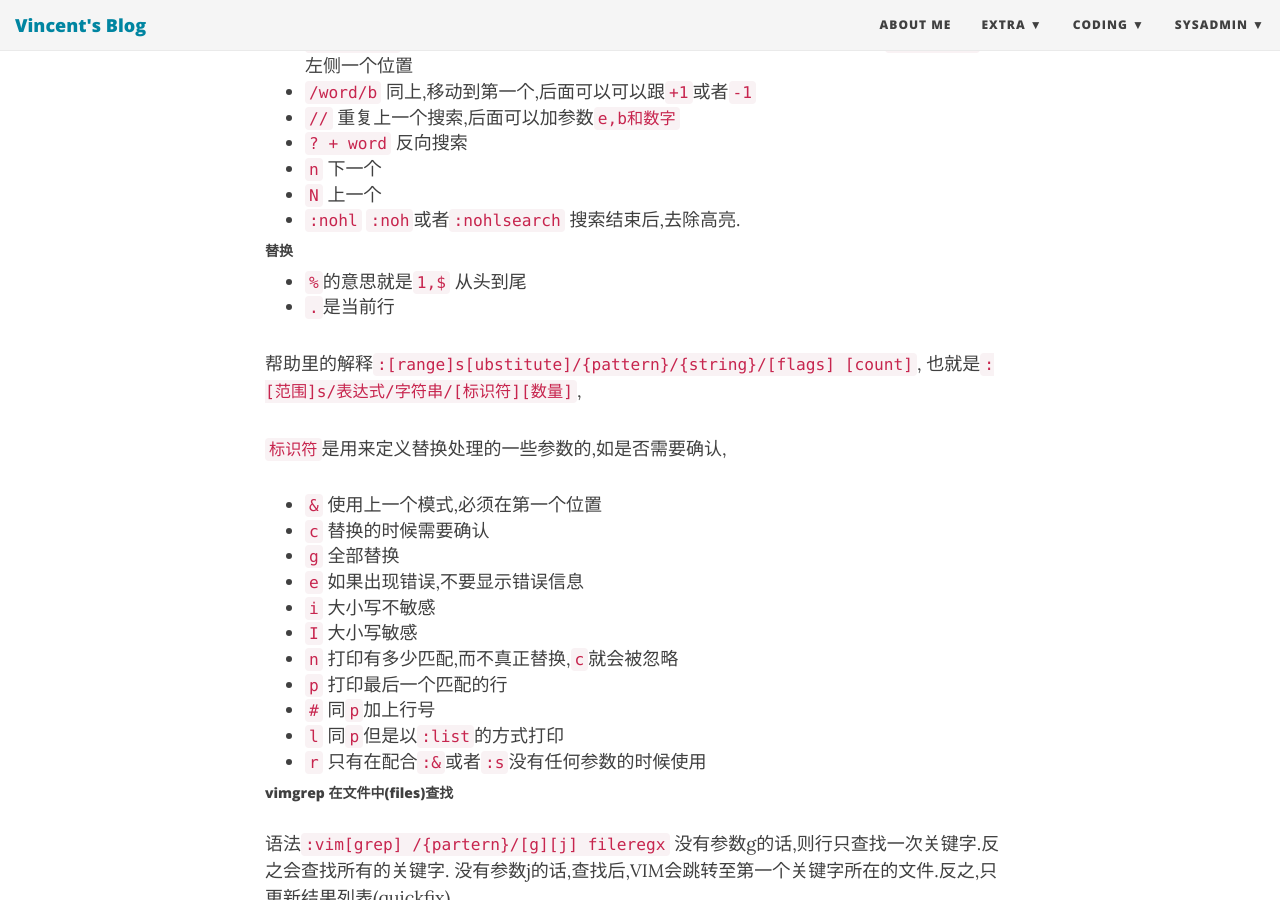
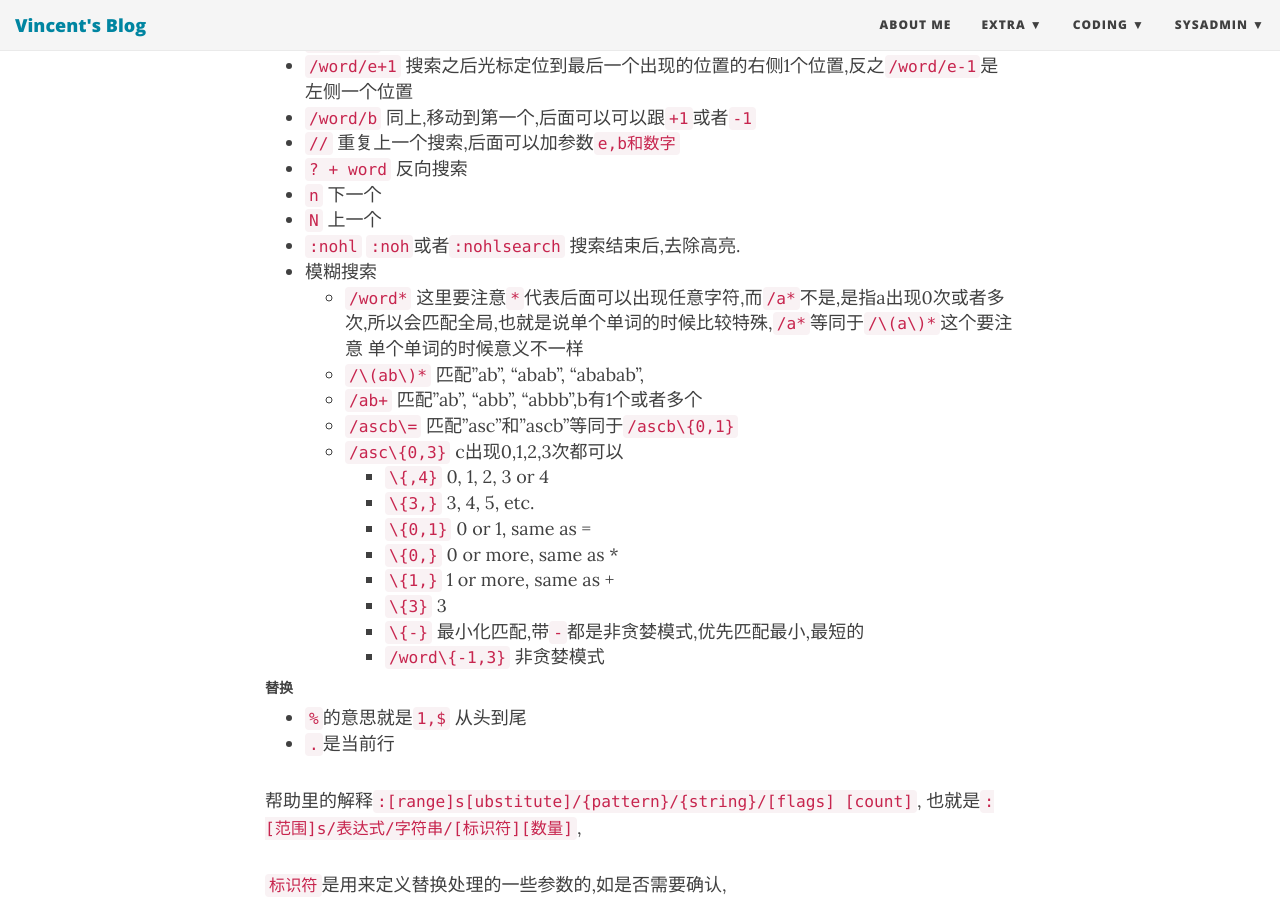
Before and after one commit to rainytooo/rainytooo.github.io, a Jekyll site: the page built from _posts/2017/05/2017-05-24-vim-shortcut-and-commands.md, in a window 1280 px wide and 900 px high, scrolled down 5457 px. Built offline with Jekyll 4.4.1, drawn with Linux system fonts in a browser that asks for light colours; nearby versions of some CDN libraries; comment, search, counter and statistics services are not loaded; some of the changed text lies outside the part shown.

Commit message:
2017年 5月27日 星期六 18时50分08秒 CST

```diff
--- a/_posts/2017/05/2017-05-24-vim-shortcut-and-commands.md
+++ b/_posts/2017/05/2017-05-24-vim-shortcut-and-commands.md
@@ -35,6 +35,7 @@
 * 13.查看环境变量设置等等
 * 14.标记
 * 15.执行shell命令
+* 16.关于动作的影响
 
 
 ### 1.编辑
@@ -173,9 +174,6 @@
 关于指令和作用以及对结果的处理
 
 
-
-
-
 字符匹配
 
 * `.`                   匹配任意一个字符
@@ -233,6 +231,20 @@
 * `n`                                   下一个
 * `N`                                   上一个
 * `:nohl` `:noh`或者`:nohlsearch`       搜索结束后,去除高亮.
+* 模糊搜索
+    + `/word*`                              这里要注意`*`代表后面可以出现任意字符,而`/a*`不是,是指a出现0次或者多次,所以会匹配全局,也就是说单个单词的时候比较特殊,`/a*`等同于`/\(a\)*`这个要注意 单个单词的时候意义不一样
+    + `/\(ab\)*`                            匹配"ab", "abab", "ababab",
+    + `/ab+`                                匹配"ab", "abb", "abbb",b有1个或者多个
+    + `/ascb\=`                             匹配"asc"和"ascb"等同于`/ascb\{0,1}`
+    + `/asc\{0,3}`                          c出现0,1,2,3次都可以
+        - `\{,4}`           0, 1, 2, 3 or 4
+        - `\{3,}`           3, 4, 5, etc.
+        - `\{0,1}`          0 or 1, same as \=
+        - `\{0,}`           0 or more, same as *
+        - `\{1,}`           1 or more, same as \+
+        - `\{3}`            3
+        - `\{-}`            最小化匹配,带`-`都是非贪婪模式,优先匹配最小,最短的
+        - `/word\{-1,3}`    非贪婪模式
 
 ##### 替换
 
@@ -473,6 +485,22 @@
 * `:w !{program}`            执行命令并将文本作为命令的输入
 * `:[range]!{program}`       过滤字符在命令里
 
+
+### 16.关于动作的影响motions
+
+* `a`                       全部all
+* `i`                       在内部inside
+* `t`                       直到till
+* `f`                       向前find forword
+* `F`                       向后find backword
+
+例子
+
+* `daw`                     删除整个单词
+* `yfg`                     知道出现g的地方复制,包含g
+* `di[`                     删除整个`[]`内的部分
+* `da[`                     删除整个`[]`包含符号的部分
+
 ### 其它
 
 * `:echo @%`            当前文件
```
Also changed, not shown: _posts/2017/05/2017-05-27-tmux-notes.md (added, +106 -0 lines).
